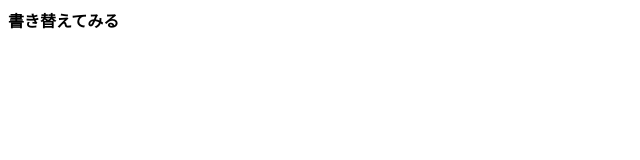
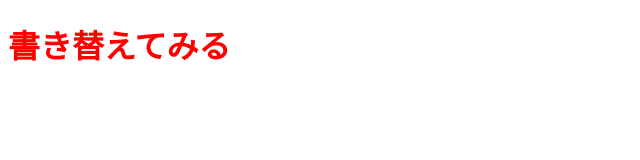
Before and after one commit to yassoo1220/test_20240422, a plain HTML site: page index.html in a window 1280 px wide. Shown: the whole page, without its empty margins (0-640 px from the left). Drawn offline with Linux system fonts and the light colour scheme.

Commit message:
Update index.html
<!doctype html>
<html lang="ja">
  <head>
    <meta charset="utf-8">
    <title>タイトル</title>
  </head>
  <body>
    <h1 style=" color: red">書き替えてみる</h1>
  </body>
</html>

```diff
--- a/index.html
+++ b/index.html
@@ -5,6 +5,6 @@
     <title>タイトル</title>
   </head>
   <body>
-    <strong>書き替えてみる</strong>
+    <h1 style=" color: red">書き替えてみる</h1>
   </body>
 </html>
```
